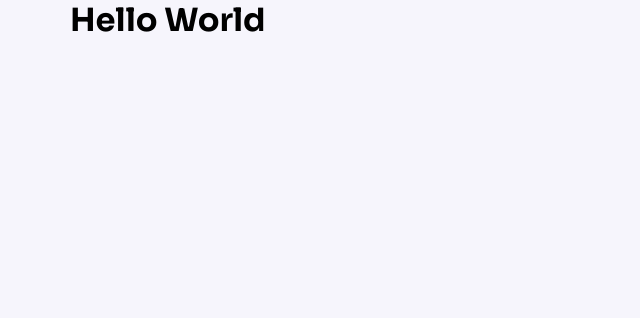
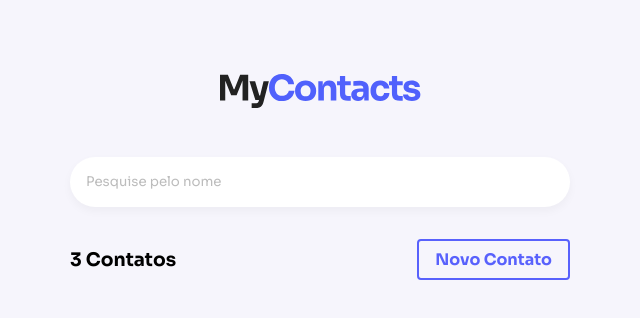
Before and after one commit to gelutz/jstack-course, a React (Vite) app in the folder contact-app/web/: page / in a window 1280 px wide. Shown: the top 318 px of the page, without its empty margins (320-960 px from the left). Built offline with nearby package versions, Linux system fonts and the light colour scheme.

Commit message:
feat: adding the rest of the files for the home page

```diff
--- a/contact-app/web/src/assets/styles/GlobalStyle.js
+++ b/contact-app/web/src/assets/styles/GlobalStyle.js
@@ -9,7 +9,7 @@ export const GlobalStyles = createGlobalStyle`
     }
 
     body {
-        background-color: ${({ theme }) => theme.backgroundColor};
+        background-color: ${({ theme }) => theme.colors.background};
         font-size: 16px;
     }
 
--- a/contact-app/web/src/assets/styles/themes/default.js
+++ b/contact-app/web/src/assets/styles/themes/default.js
@@ -1,3 +1,11 @@
 export default {
-  backgroundColor: "#f6f5fc",
+  colors: {
+    background: "#f6f5fc",
+    primary: {
+      dark: "#3346f0",
+      main: "#5861fc",
+      light: "#6674F4",
+      lighter: "#E0E3ff",
+    },
+  },
 };
--- a/contact-app/web/src/components/App/index.jsx
+++ b/contact-app/web/src/components/App/index.jsx
@@ -1,19 +1,22 @@
-import { Container } from './styles'
-import { GlobalStyles } from "../../assets/styles/GlobalStyle"
-import { ThemeProvider } from 'styled-components'
-import defaultTheme from "../../assets/styles/themes/default"
+import ContactsList from "../ContactsList";
+import { Container } from "./styles";
+import { GlobalStyles } from "../../assets/styles/GlobalStyle";
+import { Header } from "../Header";
+import { ThemeProvider } from "styled-components";
+import defaultTheme from "../../assets/styles/themes/default";
 
 function App() {
-
   return (
     <>
       <ThemeProvider theme={defaultTheme}>
         <GlobalStyles />
-        <Container><h1>Hello World</h1>
+        <Container>
+          <Header />
+          <ContactsList />
         </Container>
       </ThemeProvider>
     </>
-  )
+  );
 }
 
-export default App
+export default App;
--- /dev/null
+++ b/contact-app/web/src/components/ContactsList/index.jsx
@@ -0,0 +1,14 @@
+import { Container, Header } from "./styles";
+
+import React from "react";
+
+export default function ContactsList() {
+  return (
+    <Container>
+      <Header>
+        <h3>3 Contatos</h3>
+        <a href="#">Novo Contato</a>
+      </Header>
+    </Container>
+  );
+}
--- /dev/null
+++ b/contact-app/web/src/components/ContactsList/styles.js
@@ -0,0 +1,34 @@
+import styled from "styled-components";
+
+export const Container = styled.div`
+  margin-top: 32px;
+`;
+
+export const Header = styled.header`
+  display: flex;
+  align-items: center;
+  justify-content: space-between;
+  margin-bottom: 32px;
+
+  strong {
+    color: #222;
+    font-size: 24px;
+  }
+
+  a {
+    color: ${({ theme }) => theme.colors.primary.main};
+    text-decoration: none;
+    font-weight: bold;
+    border: 2px solid ${({ theme }) => theme.colors.primary.main};
+    border-radius: 4px;
+    padding: 8px 16px;
+
+    transition: all 0.3s cubic-bezier(0.6, -0.28, 0.735, 0.045);
+    /* transition: all 0.3s ease-in-out; */
+
+    &:hover {
+      background: ${({ theme }) => theme.colors.primary.main};
+      color: #fff;
+    }
+  }
+`;
--- a/contact-app/web/src/components/Header/index.jsx
+++ b/contact-app/web/src/components/Header/index.jsx
@@ -0,0 +1,16 @@
+import { Container, InputSearchContainer } from "./styles";
+
+import React from "react";
+import logo from "../../assets/images/logo.svg";
+
+export const Header = () => {
+  return (
+    <Container>
+      <img src={logo} alt="logo" width={201} />
+
+      <InputSearchContainer>
+        <input type="text" name="" id="" placeholder="Pesquise pelo nome" />
+      </InputSearchContainer>
+    </Container>
+  );
+};
--- a/contact-app/web/src/components/Header/styles.js
+++ b/contact-app/web/src/components/Header/styles.js
@@ -0,0 +1,28 @@
+import styled from "styled-components";
+
+export const Container = styled.header`
+  margin-top: 74px;
+  display: flex;
+  flex-direction: column;
+  align-items: center;
+`;
+
+export const InputSearchContainer = styled.div`
+  margin-top: 48px;
+  width: 100%;
+
+  input {
+    width: 100%;
+    background-color: #fff;
+    border: none;
+    height: 50px;
+    border-radius: 25px;
+    box-shadow: 0px 4px 10px rgba(0, 0, 0, 0.04);
+    outline: 0;
+    padding: 0 16px;
+
+    &::placeholder {
+      color: #bcbcbc;
+    }
+  }
+`;
```
Also changed, not shown: contact-app/web/src/main.jsx (+6 -6 lines), contact-app/web/src/assets/images/logo.svg (renamed from contact-app/web/src/assets/styles/images/logo.svg).
